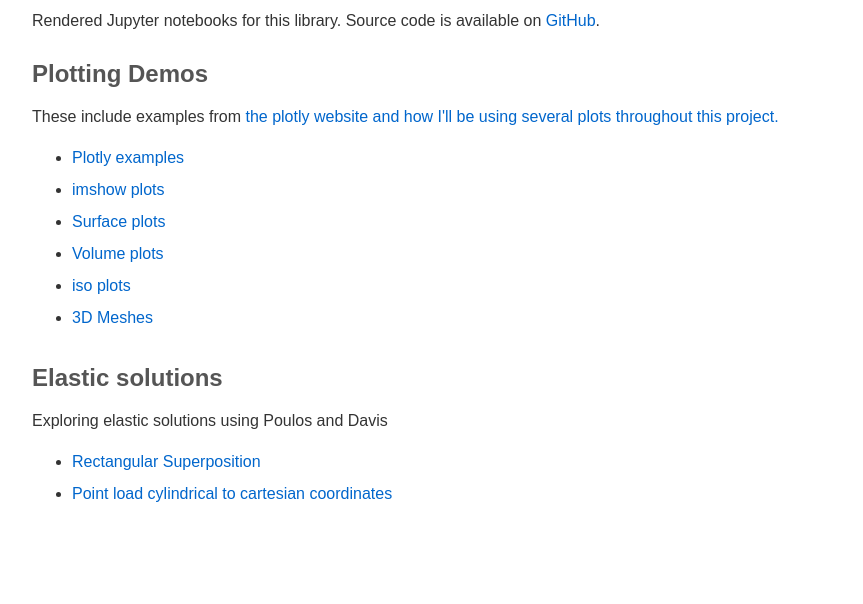
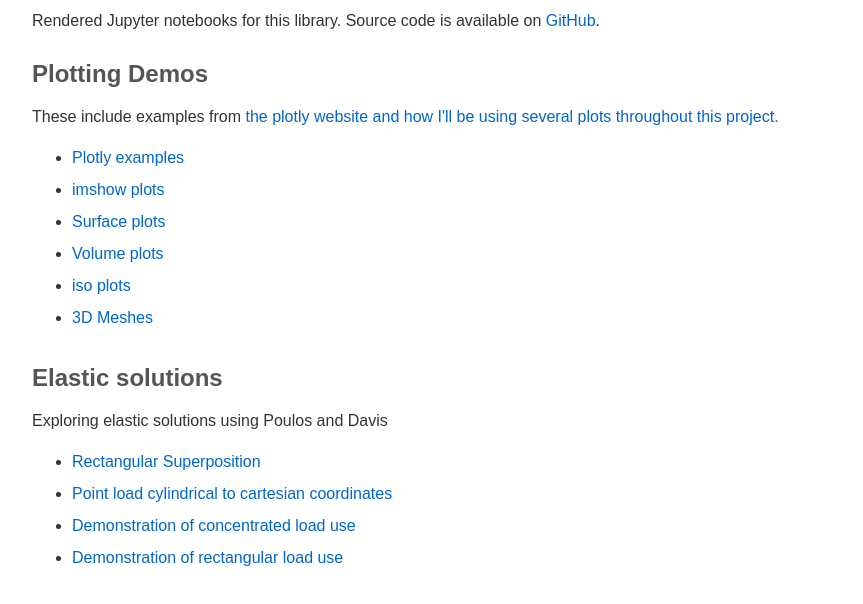
Before and after one commit to Bartman00/buried-structures, a plain HTML site: page docs/index.html in a window 1280 px wide. Shown: the part 98-702 px from the top of the page, without its empty margins (208-1071 px from the left). Drawn offline with Linux system fonts and the light colour scheme.

Commit message:
Added links for new notebooks to index

```diff
--- a/docs/index.html
+++ b/docs/index.html
@@ -41,6 +41,8 @@
     <ul>
         <li><a href="01_Elastic_Solutions/01_Rectangle_Superposition.html">Rectangular Superposition</a></li>
         <li><a href="01_Elastic_Solutions/02_Concentrated_Cartesian.html">Point load cylindrical to cartesian coordinates</a></li>
+        <li><a href="01_Elastic_Solutions/03_Concentrated_Demo.html">Demonstration of concentrated load use</a></li>
+        <li><a href="01_Elastic_Solutions/04_Rectangular_Demo.html">Demonstration of rectangular load use</a></li>
     </ul>
 </body>
 </html>
```
